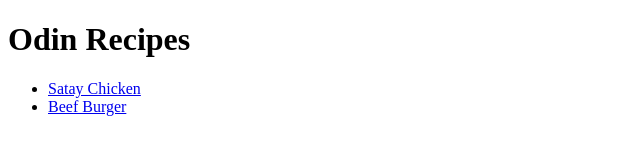
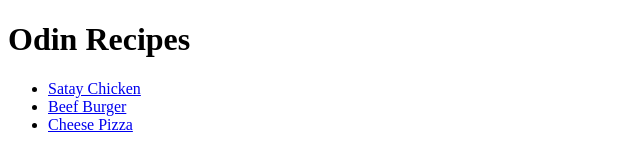
Before and after one commit to MarsBar-98/odin-recipes, a plain HTML site: page index.html in a window 1280 px wide. Shown: the whole page, without its empty margins (0-640 px from the left). Drawn offline with Linux system fonts and the light colour scheme.

Commit message:
Added recipe

```diff
--- a/index.html
+++ b/index.html
@@ -10,6 +10,7 @@
     <ul>
        <li> <a href="recipes/Satay-Chicken.html">Satay Chicken</a> </li>
        <li> <a href="recipes/Beef-Burger.html">Beef Burger</a> </li>
+       <li> <a href="recipes/Cheese-Pizza.html">Cheese Pizza</a> </li>
     </ul>
 </body>
 </html>
```
